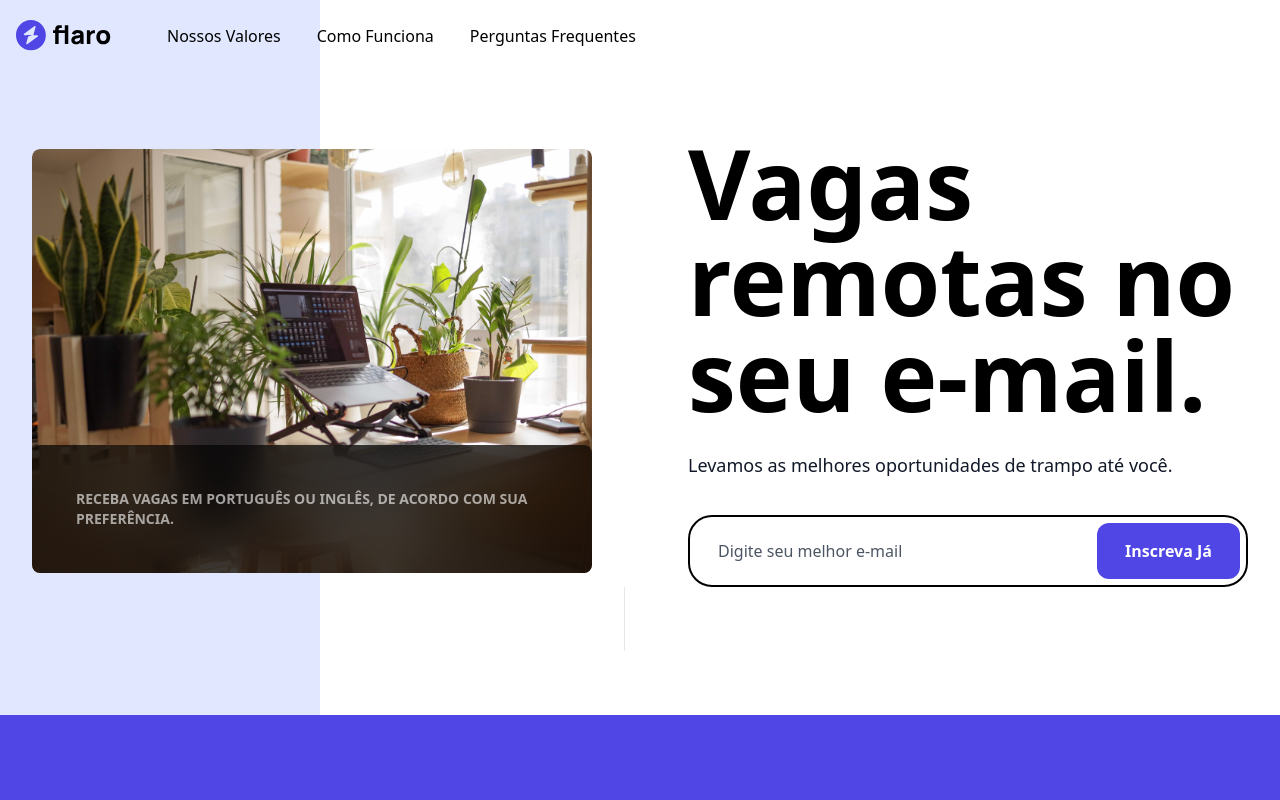
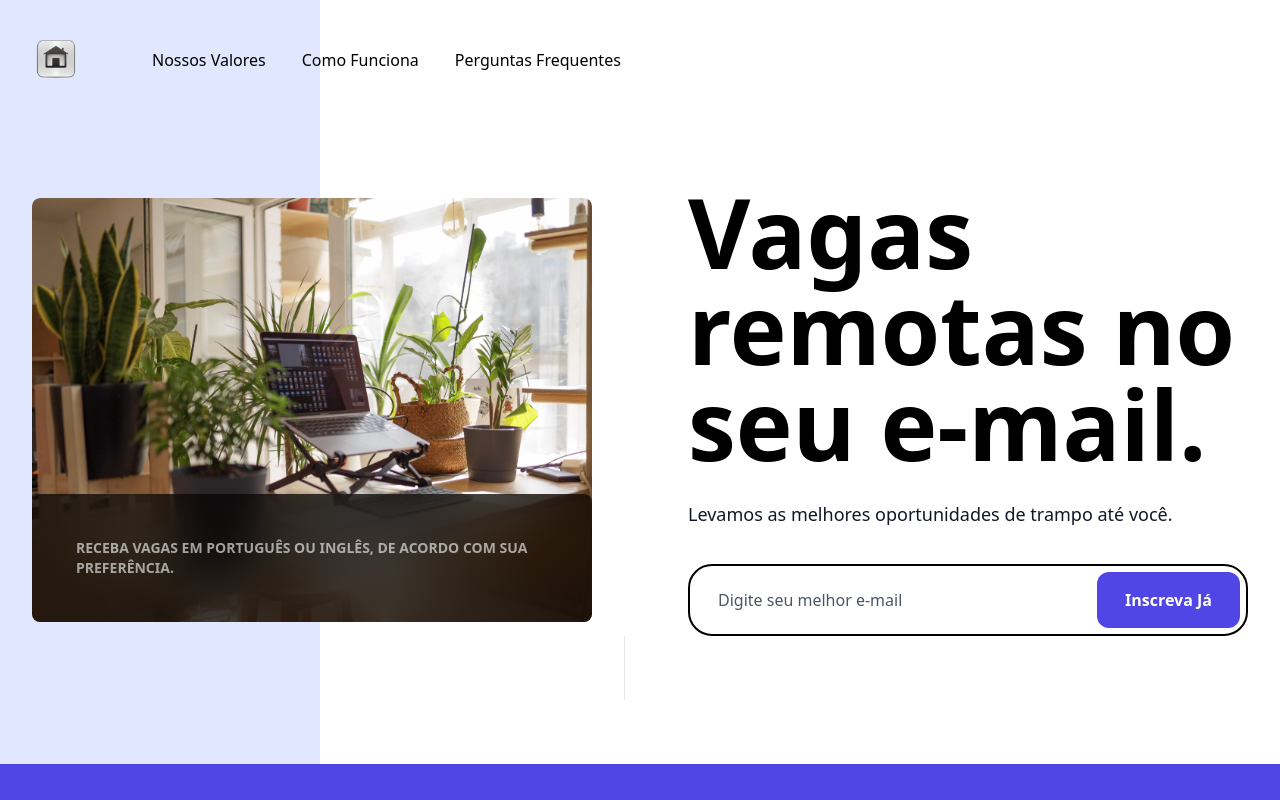
Before and after one commit to ocodista/trampar-de-casa, a Next.js app in the folder apps/web/: page / in a window 1280 px wide. Shown: the top 800 px of the page. Built offline with nearby package versions, Linux system fonts and the light colour scheme.

Commit message:
Muda logo

```diff
--- a/apps/web/app/layout.jsx
+++ b/apps/web/app/layout.jsx
@@ -1,7 +1,7 @@
 import "./global.css"
 
 export const metadata = {
-  title: 'Trampe Em Casa',
+  title: 'Trampar de Casa',
   description: 'Divulgação de vagas 100% remotas.'
 }
 
--- a/apps/web/app/page.jsx
+++ b/apps/web/app/page.jsx
@@ -14,8 +14,9 @@ export default function Index() {
                   <div className='w-auto mr-14'>
                     <a href='#'>
                       <img
-                        src='flaro-assets/logos/flaro-logo-black.svg'
-                        alt=''
+                        src='images/casa.png'
+                        className='h-[80px]'
+                        alt='Logotipo da Trampar De Casa'
                       />
                     </a>
                   </div>
@@ -94,7 +95,7 @@ export default function Index() {
                       <div className='w-auto p-2'>
                         <a className='inline-block' href='#'>
                           <img
-                            src='flaro-assets/logos/flaro-logo-black.svg'
+                            src='images/casa.png'
                             alt=''
                           />
                         </a>
```
Also changed, not shown: apps/web/public/images/casa.png (added).
